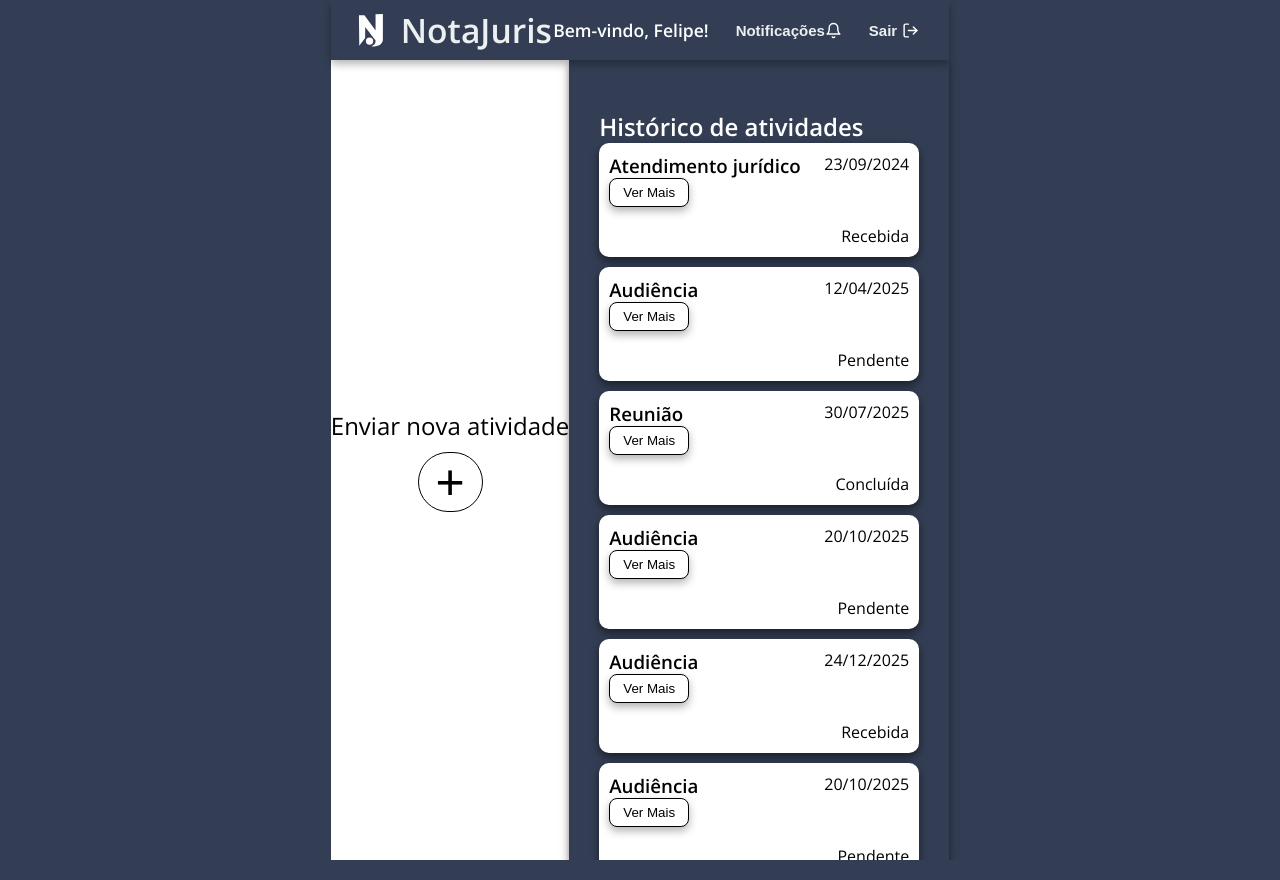
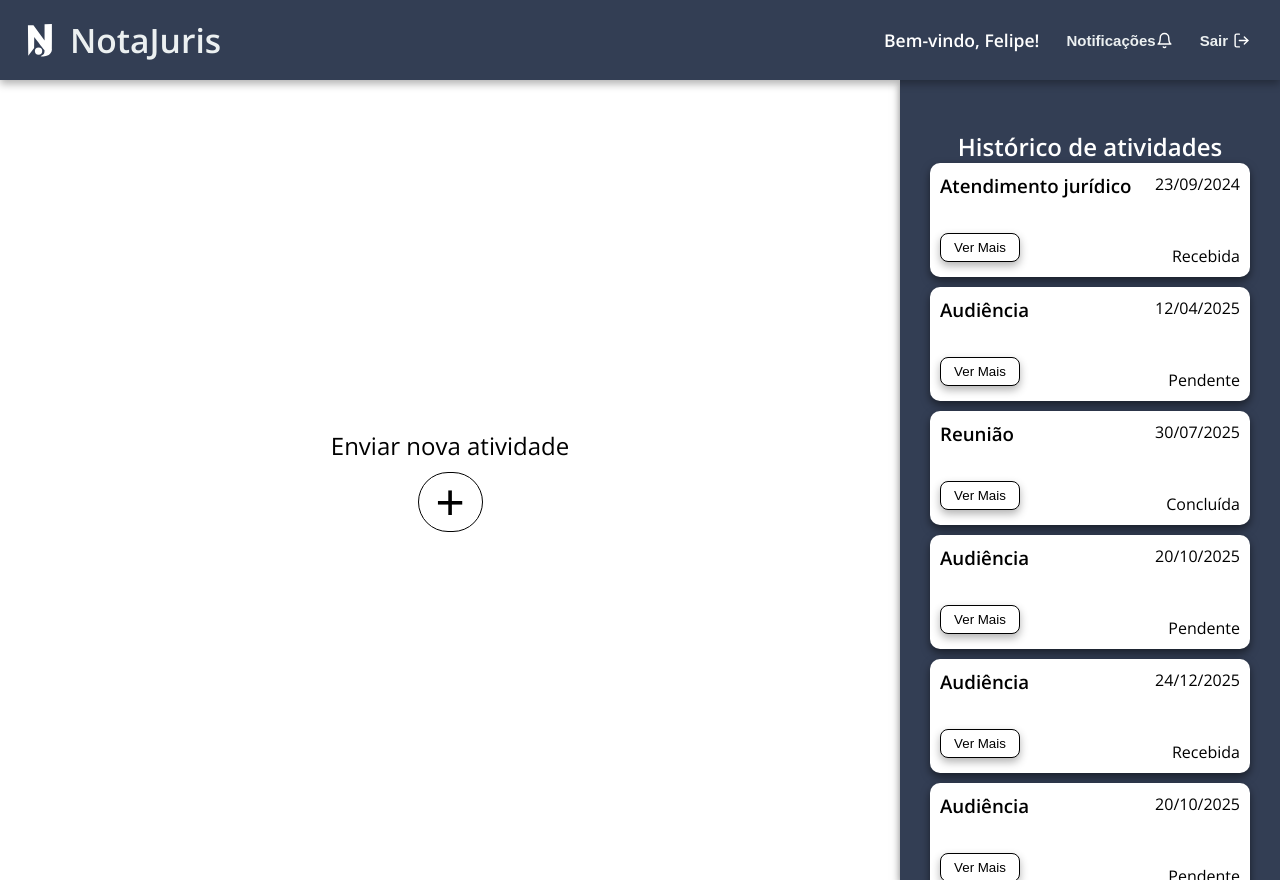
Before and after one commit to NotaJuris/frontend-notajuris, a React (Create React App) app: page /StudentScreen in a window 1280 px wide. Built offline with nearby package versions, Linux system fonts and the light colour scheme.

Commit message:
final adjustements

```diff
--- a/src/components/StudentComponents/CardComponents/Card.css
+++ b/src/components/StudentComponents/CardComponents/Card.css
@@ -44,8 +44,7 @@
   box-shadow: 0 4px 8px rgba(0, 0, 0, 0.3);
   padding: 6px;
   background-color: white;
-
-
+  margin-top: 35px;
 }
 
 .see-more-button:active {
--- a/src/components/StudentComponents/NavbarComponent/Navbar.css
+++ b/src/components/StudentComponents/NavbarComponent/Navbar.css
@@ -8,6 +8,7 @@
     flex-direction: column;
     align-items: center;
     overflow: hidden;
+    height: 80px;
 
   }
 
@@ -38,7 +39,7 @@ h3{
 
 .Navbar{
   background-color: #333e54;
-  height: 60px;
+  height: 80px;
   display: flex;
   padding: 20px;
   color: #060606;
--- a/src/components/StudentComponents/Sections/Sections.css
+++ b/src/components/StudentComponents/Sections/Sections.css
@@ -1,9 +1,9 @@
+*{
+  margin: 0;
+  padding: 0;
+
+}
 @media (max-width: 768px) {
-  *{
-    margin: 0;
-    padding: 0;
-
-  }
 
   body, html {
     overflow-x: hidden;
@@ -68,8 +68,6 @@ Aqui acaba o @media
 
 ######################################################
 */
-
-
 
 .main{
   height: 100vh; /* Para que a altura ocupe 100% da viewport */
@@ -145,7 +143,7 @@ Aqui acaba o @media
   height: 100vh;
   justify-content: center;
   align-items: center;
-  width: 100%;
+  width: 100vw;
   max-width: 100%; /* Isso garante que não haverá limite de largura */
   padding: 0; /* Remova padding se houver */
   margin: 0; /* Remova margens se houver */
@@ -155,7 +153,7 @@ Aqui acaba o @media
   margin-top: 20px;
   display: flex;
   flex-direction: column;
+  align-items: center;
   height: auto;
   max-height: 100vh;
-
 }
--- a/src/components/StudentComponents/Sections/Sections.jsx
+++ b/src/components/StudentComponents/Sections/Sections.jsx
@@ -15,7 +15,7 @@ function Sections() {
 
       <section className= "right-section">
         <div className="card-container">
-          <h2 style={{ color: 'white' }}>Histórico de atividades</h2>
+          <h2 style={{ color: 'white'}}>Histórico de atividades</h2>
           <Card title="Atendimento jurídico" date="23/09/2024" status="Recebida" />
           <Card title="Audiência" date="12/04/2025" status="Pendente"/>
           <Card title="Reunião" date="30/07/2025" status="Concluída"/>
```
